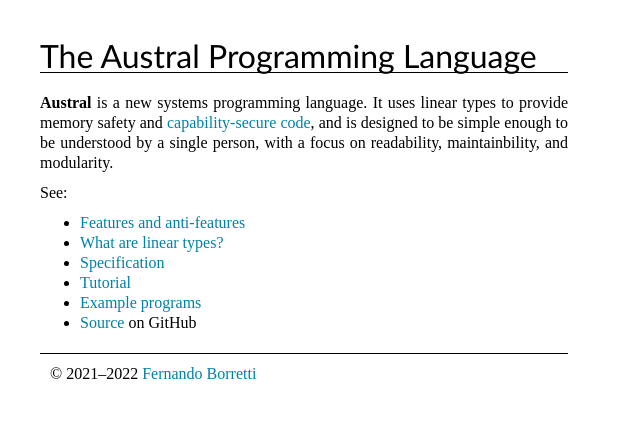
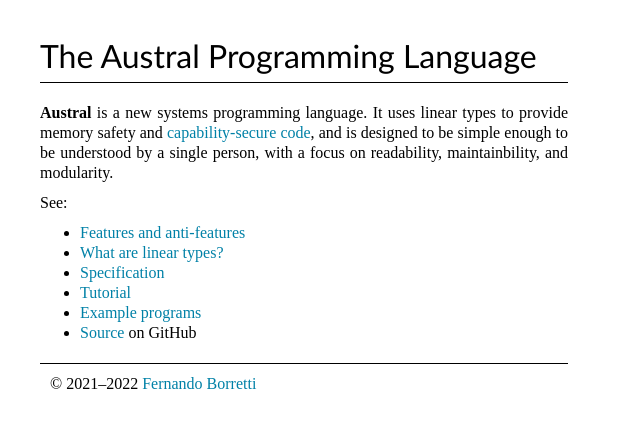
Before and after one commit to austral/austral.github.io, a Jekyll site: the page built from index.md, in a window 1280 px wide. Shown: the top 428 px of the page, without its empty margins (0-640 px from the left). Built offline with Jekyll 4.4.1, drawn with Linux system fonts in a browser that asks for light colours.

Commit message:
Fix h1 style

```diff
--- a/assets/main.scss
+++ b/assets/main.scss
@@ -75,7 +75,7 @@ body {
 }
 
 h1 {
-    margin-bottom: $small;
+    padding-bottom: $small;
     border-bottom: 1px solid black;
     line-height: 1;
 }
@@ -162,6 +162,11 @@ article {
             padding: $vsmall $small;
         }
     }
+
+    h1 {
+        padding-bottom: 0;
+        margin-bottom: $small;
+    }
 }
 
 footer {
```
